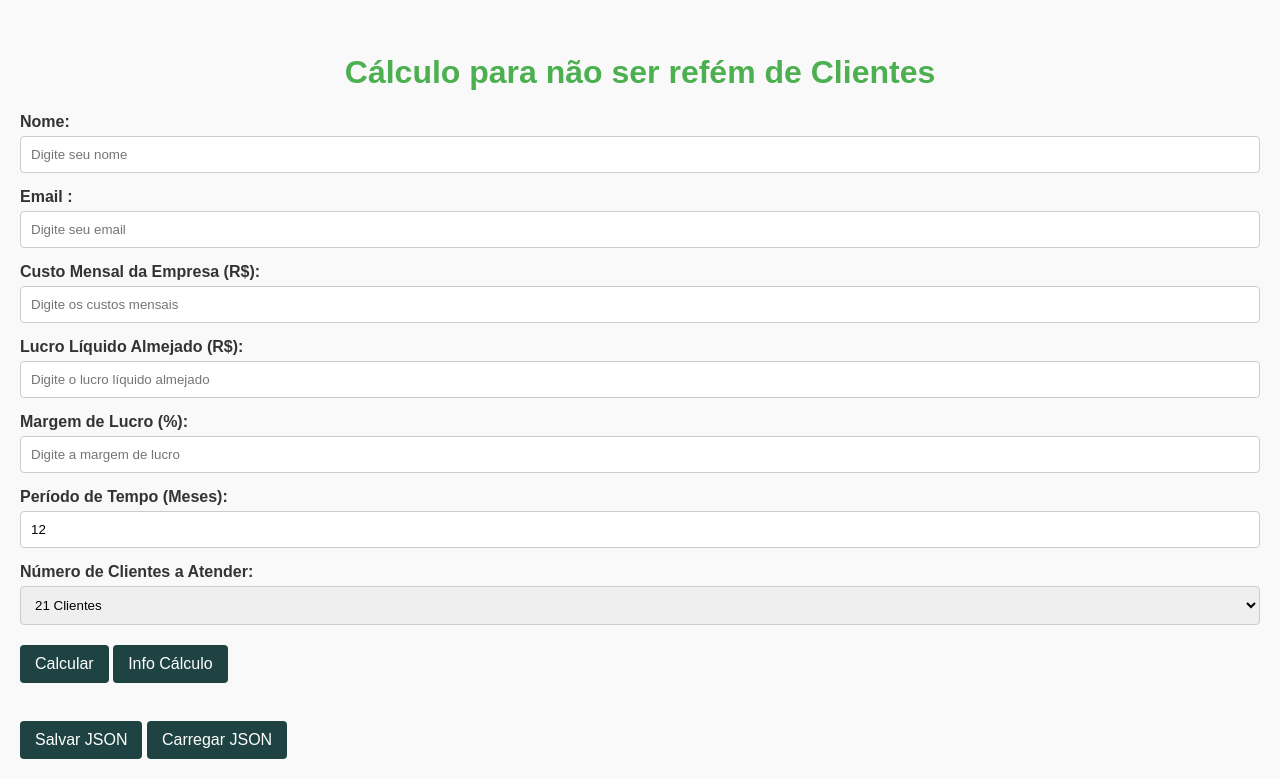
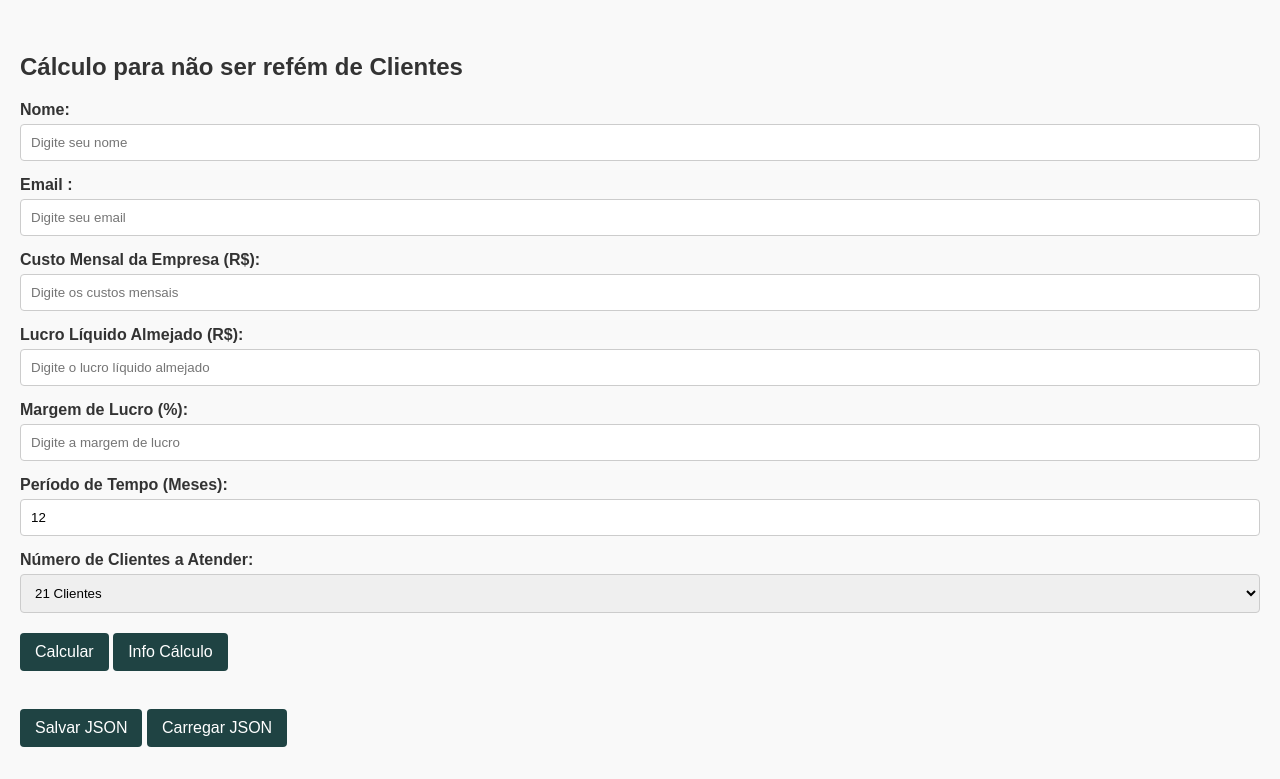
Before and after one commit to sobralfreenat/Evitar_ser_refem_de_cliente_calc, a plain HTML site: page index.html in a window 1280 px wide. Shown: the part 134-913 px from the top of the page. Drawn offline with Linux system fonts and the light colour scheme.

Commit message:
Update index.html

```diff
--- a/index.html
+++ b/index.html
@@ -88,7 +88,7 @@
 <body>
     <br><img src="https://d1yei2z3i6k35z.cloudfront.net/3119789/66468353e4e6d_FNWfreenatstoreLogodownload.jpg" alt="Logo FNW" style="display: block; margin: 0 auto; max-width: 10%; height: auto;"><br><br>
 
-    <h1>Cálculo para não ser refém de Clientes</h1> <!-- Adicionado h1 -->
+    <h2>Cálculo para não ser refém de Clientes</h2> <!-- Adicionado h1 -->
 
     <label for="nome">Nome:</label>
     <input type="text" id="nome" placeholder="Digite seu nome" required>
```
